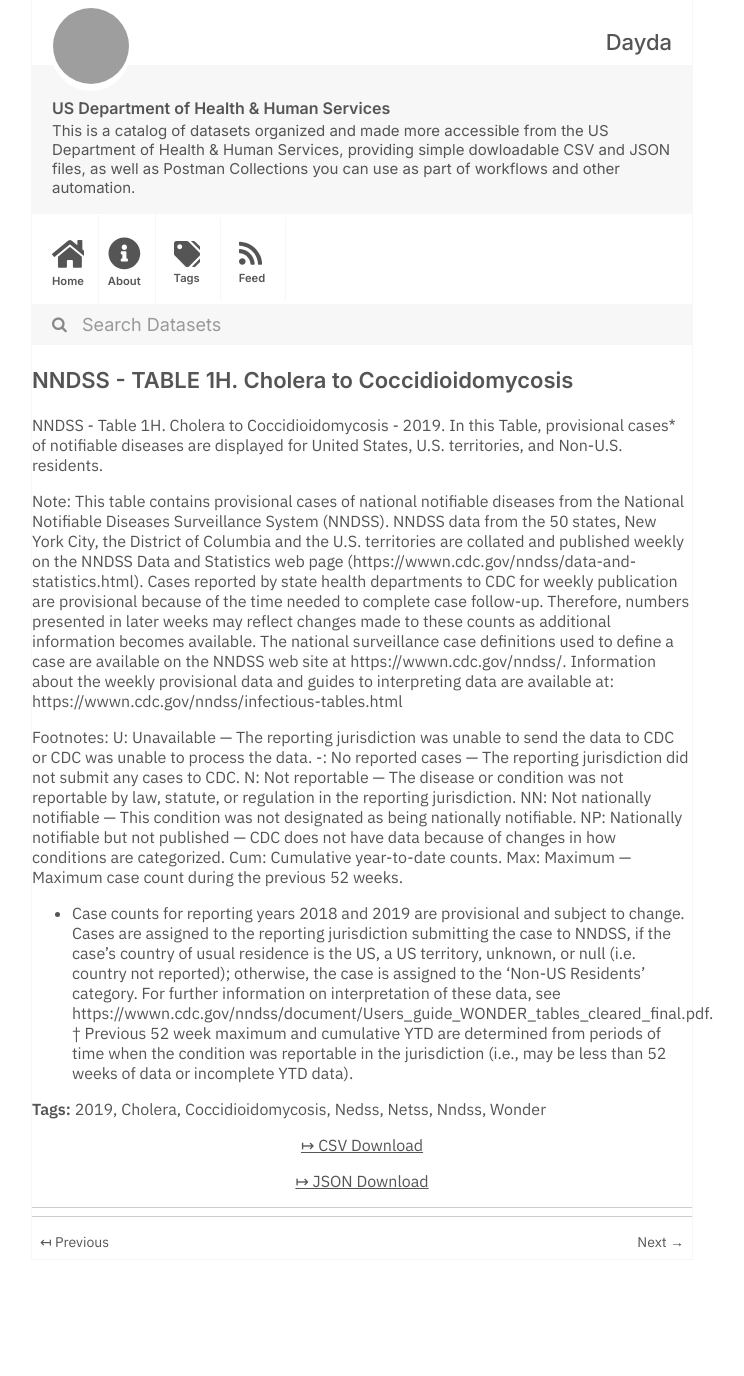
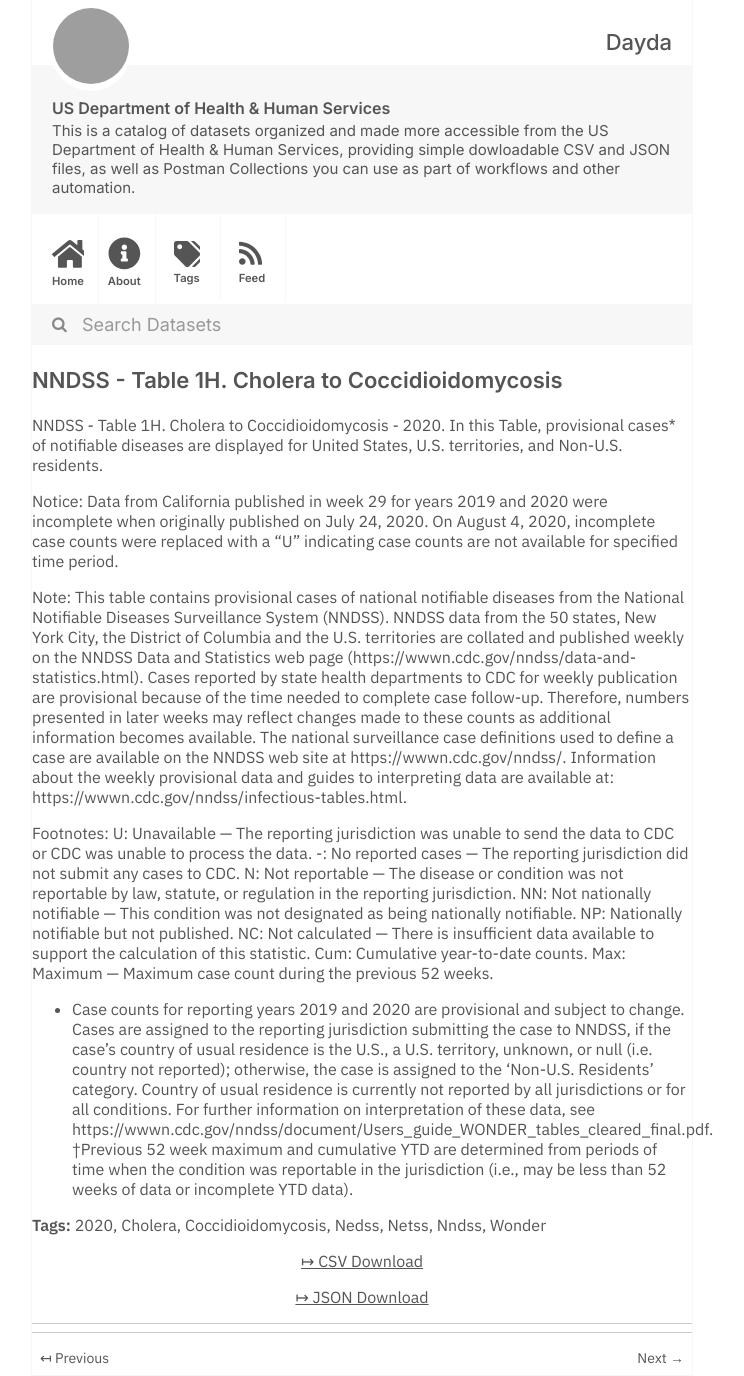
Before and after one commit to dayda-entities/us-department-of-health-and-human-services, a Jekyll site: the page built from _posts/2020-11-10-nndss-table-1h.-cholera-to-coccidioidomycosis.md, in a window 1280 px wide. Shown: the whole page, without its empty margins (278-1022 px from the left). Built offline with Jekyll 4.4.1, drawn with Linux system fonts in a browser that asks for light colours; before the commit the page ends 1260 px from its top, so only the background shows below that; grey boxes are pictures that could not be loaded.

Commit message:
Publish Data

```diff
--- a/_posts/2020-11-10-nndss-table-1h.-cholera-to-coccidioidomycosis.md
+++ b/_posts/2020-11-10-nndss-table-1h.-cholera-to-coccidioidomycosis.md
@@ -1,11 +1,11 @@
 ---
-title: NNDSS - TABLE 1H. Cholera to Coccidioidomycosis
-created: '2020-11-10T16:18:50.473632'
-modified: '2021-04-25T14:41:05.690634'
+title: NNDSS - Table 1H.  Cholera to Coccidioidomycosis
+created: '2020-11-10T16:16:33.649644'
+modified: '2021-04-25T14:41:10.647532'
 state: active
 type: dataset
 tags:
-  - '2019'
+  - '2020'
   - Cholera
   - Coccidioidomycosis
   - Nedss
@@ -13,23 +13,26 @@ tags:
   - Nndss
   - Wonder
 groups: []
-csv_url: 'https://data.cdc.gov/api/views/wycc-ffia/rows.csv?accessType=DOWNLOAD'
-json_url: 'https://data.cdc.gov/api/views/wycc-ffia/rows.json?accessType=DOWNLOAD'
+csv_url: 'https://data.cdc.gov/api/views/bqmb-vyka/rows.csv?accessType=DOWNLOAD'
+json_url: 'https://data.cdc.gov/api/views/bqmb-vyka/rows.json?accessType=DOWNLOAD'
 layout: post
 
 ---
-NNDSS - Table 1H. Cholera to Coccidioidomycosis - 2019. In this Table, provisional cases* of notifiable diseases are displayed for United States, U.S. territories, and Non-U.S. residents.
+NNDSS - Table 1H.  Cholera to Coccidioidomycosis - 2020. In this Table, provisional cases* of notifiable diseases are displayed for United States, U.S. territories, and Non-U.S. residents.
+
+Notice: Data from California published in week 29 for years 2019 and 2020 were incomplete when originally published on July 24, 2020. On August 4, 2020, incomplete case counts were replaced with a "U" indicating case counts are not available for specified time period.
 
 Note:
-This table contains provisional cases of national notifiable diseases from the National Notifiable Diseases Surveillance System (NNDSS). NNDSS data from the 50 states, New York City, the District of Columbia and the U.S. territories are collated and published weekly on the NNDSS Data and Statistics web page (https://wwwn.cdc.gov/nndss/data-and-statistics.html). Cases reported by state health departments to CDC for weekly publication are provisional because of the time needed to complete case follow-up. Therefore, numbers presented in later weeks may reflect changes made to these counts as additional information becomes available. The national surveillance case definitions used to define a case are available on the NNDSS web site at https://wwwn.cdc.gov/nndss/. Information about the weekly provisional data and guides to interpreting data are available at: https://wwwn.cdc.gov/nndss/infectious-tables.html
+This table contains provisional cases of national notifiable diseases from the National Notifiable Diseases Surveillance System (NNDSS). NNDSS data from the 50 states, New York City, the District of Columbia and the U.S. territories are collated and published weekly on the NNDSS Data and Statistics web page (https://wwwn.cdc.gov/nndss/data-and-statistics.html). Cases reported by state health departments to CDC for weekly publication are provisional because of the time needed to complete case follow-up. Therefore, numbers presented in later weeks may reflect changes made to these counts as additional information becomes available. The national surveillance case definitions used to define a case are available on the NNDSS web site at https://wwwn.cdc.gov/nndss/. Information about the weekly provisional data and guides to interpreting data are available at: https://wwwn.cdc.gov/nndss/infectious-tables.html.
 
 Footnotes:
 U: Unavailable — The reporting jurisdiction was unable to send the data to CDC or CDC was unable to process the data.
 -: No reported cases — The reporting jurisdiction did not submit any cases to CDC.
 N: Not reportable — The disease or condition was not reportable by law, statute, or regulation in the reporting jurisdiction.
 NN: Not nationally notifiable — This condition was not designated as being nationally notifiable.
-NP: Nationally notifiable but not published — CDC does not have data because of changes in how conditions are categorized.
+NP: Nationally notifiable but not published.
+NC: Not calculated — There is insufficient data available to support the calculation of this statistic.
 Cum: Cumulative year-to-date counts.
 Max: Maximum — Maximum case count during the previous 52 weeks.
-* Case counts for reporting years 2018 and 2019 are provisional and subject to change. Cases are assigned to the reporting jurisdiction submitting the case to NNDSS, if the case's country of usual residence is the US, a US territory, unknown, or null (i.e. country not reported); otherwise, the case is assigned to the 'Non-US Residents' category. For further information on interpretation of these data, see https://wwwn.cdc.gov/nndss/document/Users_guide_WONDER_tables_cleared_final.pdf.
-† Previous 52 week maximum and cumulative YTD are determined from periods of time when the condition was reportable in the jurisdiction (i.e., may be less than 52 weeks of data or incomplete YTD data).
+* Case counts for reporting years 2019 and 2020 are provisional and subject to change. Cases are assigned to the reporting jurisdiction submitting the case to NNDSS, if the case's country of usual residence is the U.S., a U.S. territory, unknown, or null (i.e. country not reported); otherwise, the case is assigned to the 'Non-U.S. Residents' category. Country of usual residence is currently not reported by all jurisdictions or for all conditions. For further information on interpretation of these data, see https://wwwn.cdc.gov/nndss/document/Users_guide_WONDER_tables_cleared_final.pdf.
+†Previous 52 week maximum and cumulative YTD are determined from periods of time when the condition was reportable in the jurisdiction (i.e., may be less than 52 weeks of data or incomplete YTD data).
```
